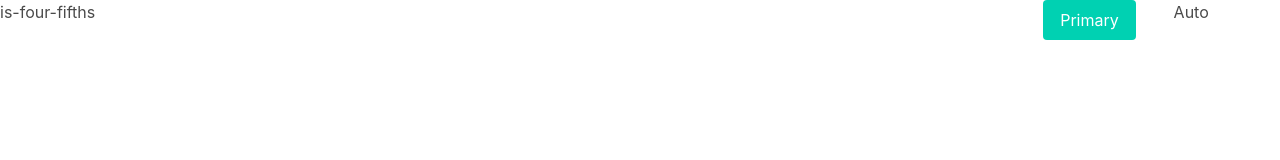
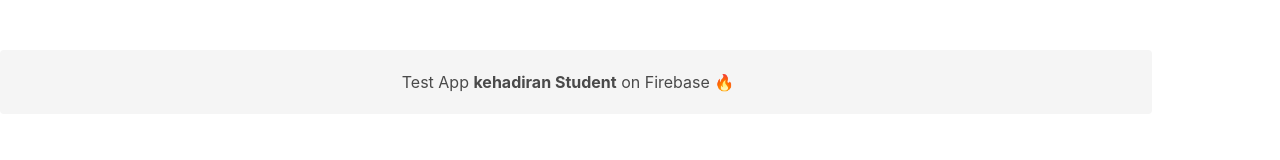
Before and after one commit to amirulDevGit/firebase-test, a plain HTML site: page firebase.html in a window 1280 px wide. Drawn offline with nearby package versions, Linux system fonts and the light colour scheme; no server answers.

Commit message:
added new css but ! finished

```diff
--- /dev/null
+++ b/app.css
@@ -0,0 +1,3 @@
+.top-fix{
+      margin: 50px 0 50px 0;
+}
--- a/firebase.html
+++ b/firebase.html
@@ -1,6 +1,7 @@
 <!DOCTYPE html>
 <html lang="en">
 <link rel="stylesheet" href="./node_modules/bulma/css/bulma.min.css">
+<link rel="stylesheet" href="./app.css">
 <script src="https://www.gstatic.com/firebasejs/7.16.0/firebase-app.js"></script>
 <script src="https://www.gstatic.com/firebasejs/7.16.0/firebase-firestore.js"></script>
 <script>
@@ -28,14 +29,11 @@
 </head>
 
 <body>
-
-      <div class="columns">
-            <div class="column is-four-fifths">is-four-fifths</div>
-            <div class="column">   <div class="buttons">
-                  <button class="button is-primary" onclick="insertData()">Primary</button>
-            </div></div>
-            <div class="column">Auto</div>
-          </div>
+      <div class="container top-fix">
+            <div class="notification">
+                  <h4 class="has-text-centered">Test App <strong>kehadiran Student</strong> on Firebase 🔥</h4>
+            </div>
+      </div>
 </body>
 
 </html>
--- a/reader.js
+++ b/reader.js
@@ -1,10 +1,11 @@
-var docRef = db.collection("User").get()
-    .then((querySnapshot) => {
-        querySnapshot.forEach((doc) => {
-            console.log(`${doc.id} => ${doc.data().username}`);
-        });
-        console.log(docRef);
-    });
+// var docRef = db.collection("User").get()
+//     .then((querySnapshot) => {
+//         querySnapshot.forEach((doc) => {
+//             console.log(`${doc.id} => ${doc.data().username}`);
+//         });
+//         console.log(docRef);
+//     });
+
 // docRef.doc("class0").get().then(function(doc) {
 //     if (doc.exists) {
 //         console.log( doc.data());
```
